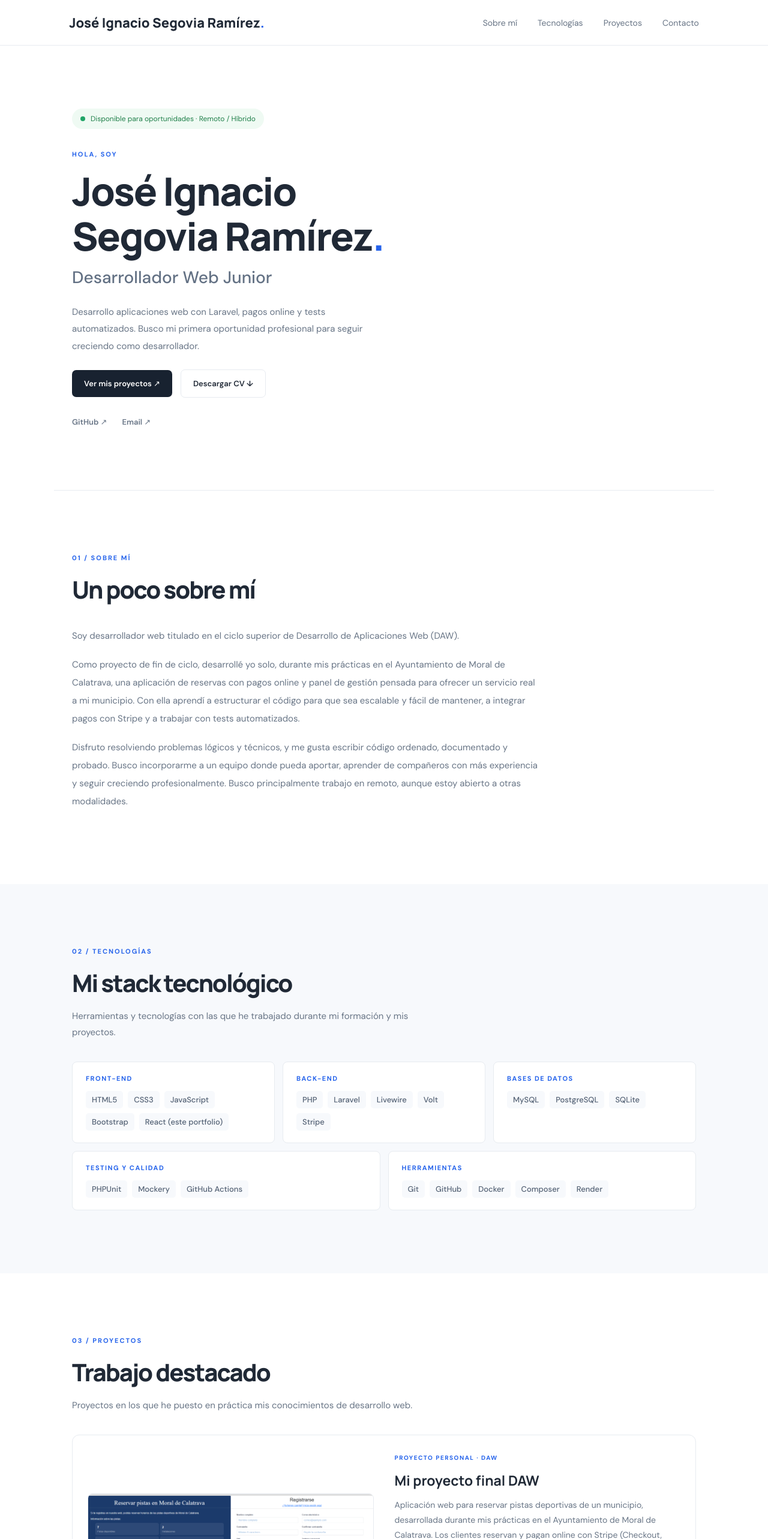
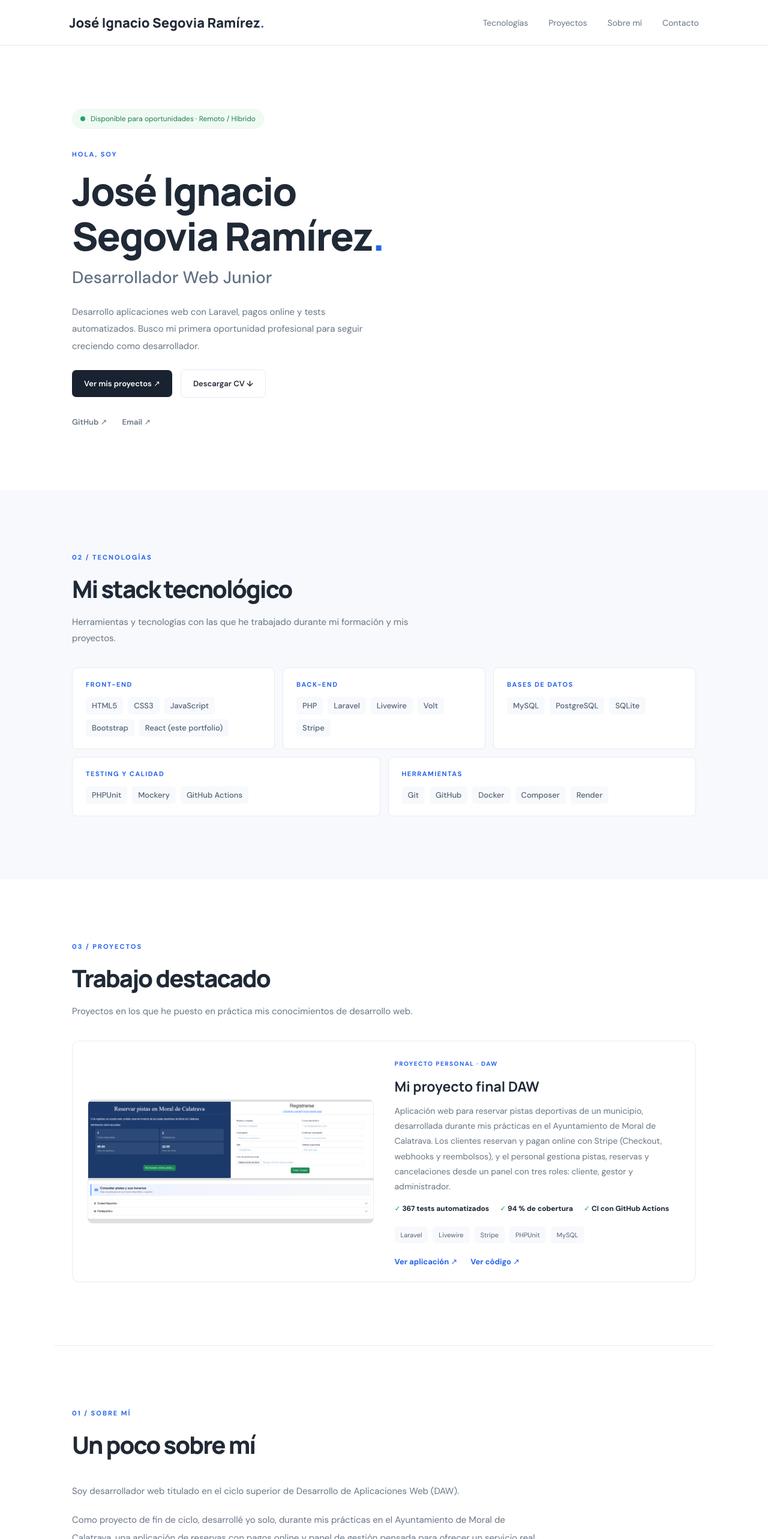
Before and after one commit to joseignaciosegovia/portfolio, a React (Vite) app: page / in a window 1280 px wide. Shown: the top 2566 px of the page at 60% size. Built offline with nearby package versions, Linux system fonts and the light colour scheme.

Commit message:
La sección 'Sobre mí' justo antes de 'Contacto'

```diff
--- a/src/App.jsx
+++ b/src/App.jsx
@@ -52,9 +52,9 @@ function Navbar() {
 
       <nav className={menuOpen ? "nav-links open" : "nav-links"}>
         {[
-          ["Sobre mí", "#sobre-mi"],
           ["Tecnologías", "#tecnologias"],
           ["Proyectos", "#proyectos"],
+          ["Sobre mí", "#sobre-mi"],
           ["Contacto", "#contacto"],
         ].map(([label, href]) => (
           <a key={href} href={href} onClick={closeMenu}>
@@ -289,9 +289,9 @@ function App() {
       <Navbar />
       <main>
         <Hero />
-        <About />
         <Skills />
         <Projects />
+        <About />
         <Contact />
       </main>
       <Footer />
```
